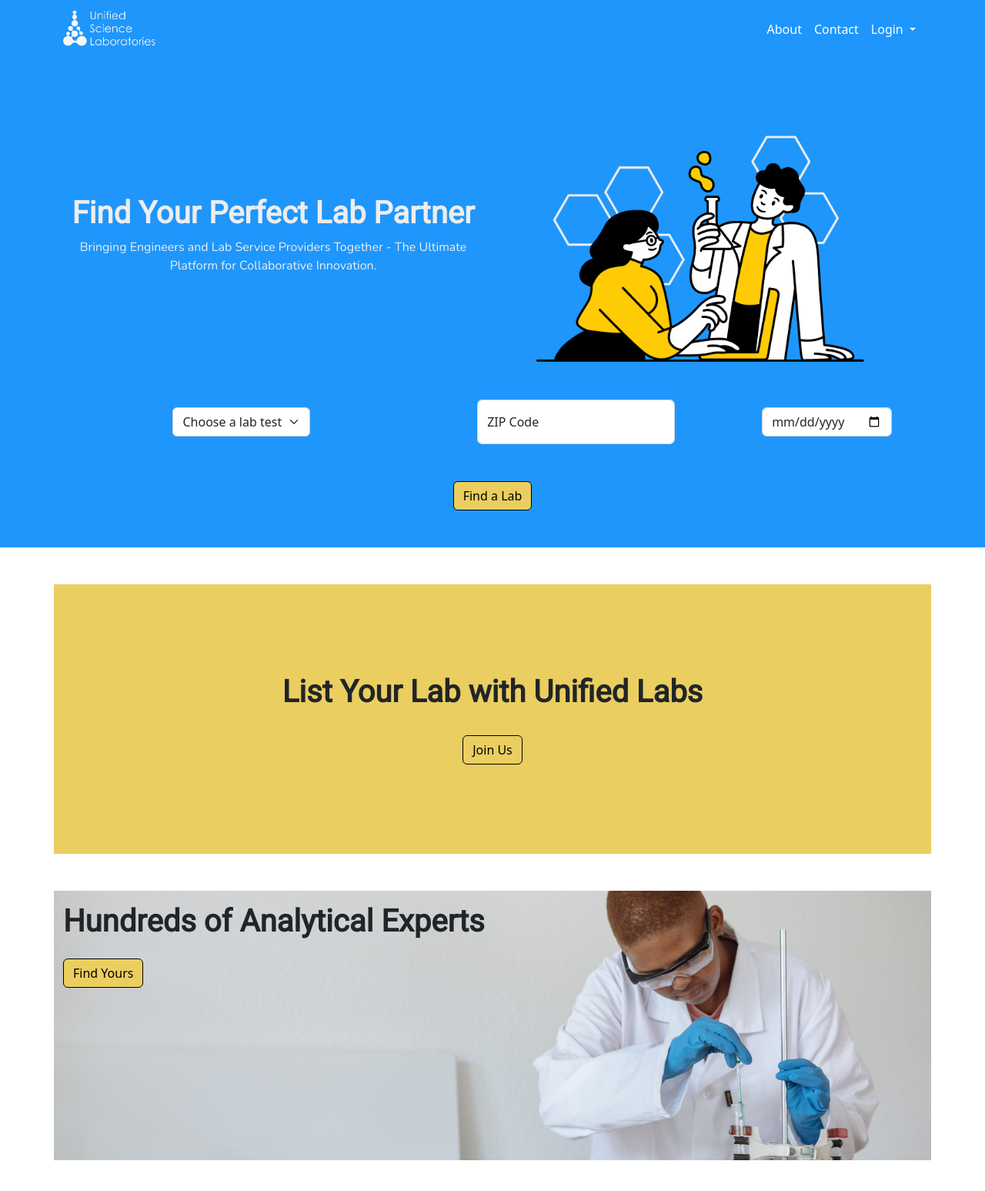
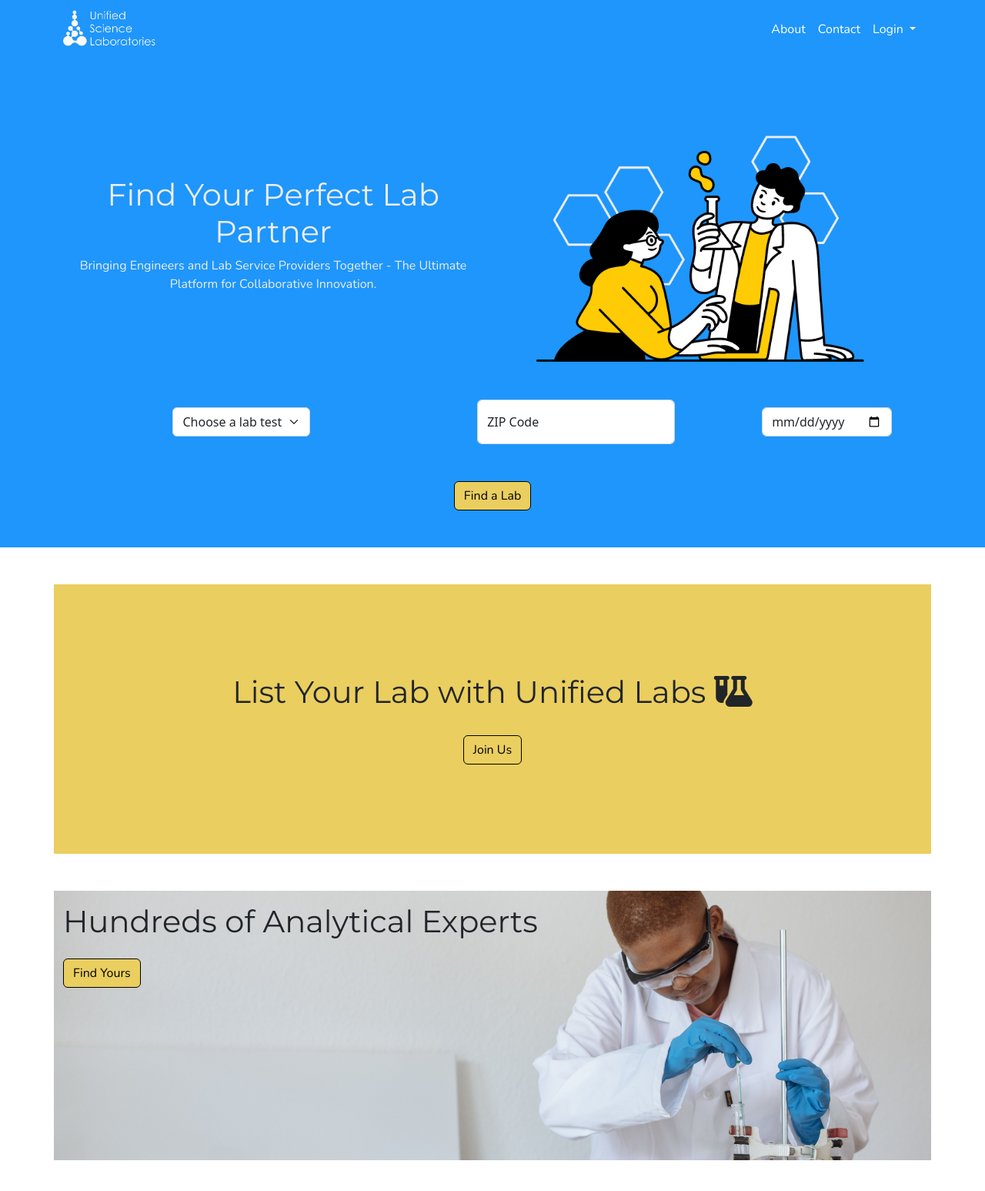
Before and after one commit to bharding216/labs, a Python web app: template project/templates/index.html in a window 1280 px wide. Shown: the top 1547 px of the page at 77% size. Run offline with Jinja, Linux system fonts and the light colour scheme; the template is opened without the code that fills it, so the values that code supplies are empty; some libraries are stand-ins or nearby versions.

Commit message:
updated fonts and added font awesome connection

```diff
--- a/project/static/css/main.css
+++ b/project/static/css/main.css
@@ -24,14 +24,12 @@ footer {
 
 h1 {
   /* sans-serif is the fallback font */
-  font-family: 'Roboto', sans-serif;
-  font-weight: 600;
+  font-family: 'Montserrat', sans-serif;
 }
 
-p {
+p, .nav-link, .btn-primary, .footer {
   /* sans-serif is the fallback font */
   font-family: 'Nunito', sans-serif;
-  font-weight: 300;
 }
 
 .navbar-custom {
--- a/project/templates/base.html
+++ b/project/templates/base.html
@@ -13,12 +13,15 @@
 
     <script src="https://code.jquery.com/jquery-3.6.0.min.js"></script>
 
+    <!-- Font Awesome -->
+    <script src="https://kit.fontawesome.com/d2d4a0cc10.js" crossorigin="anonymous"></script>
+
     <!-- Animate on Scroll -->
     <link href="https://unpkg.com/aos@2.3.1/dist/aos.css" rel="stylesheet">
 
     <!-- Custom CSS + Fonts -->
     <link href="{{ url_for('static', filename='css/main.css') }}" rel="stylesheet">
-    <link href="https://fonts.googleapis.com/css?family=Roboto|Nunito" rel="stylesheet">
+    <link href="https://fonts.googleapis.com/css?family=Montserrat|Nunito" rel="stylesheet">
 
     <!-- Set Favicon -->
     <link rel="shortcut icon" href="{{ url_for('static', filename='favicon.ico') }}">
--- a/project/templates/index.html
+++ b/project/templates/index.html
@@ -132,7 +132,7 @@
         <div class="col-md-12 text-center d-flex flex-column justify-content-center"
             style="background-color:#eace5f">
 
-            <h1 class="pb-4">List Your Lab with Unified Labs</h1>
+            <h1 class="pb-4">List Your Lab with Unified Labs <i class="fa-solid fa-flask-vial"></i></h1>
 
             <a class="btn btn-primary mx-auto"
             href="{{ url_for('contact.contact_function') }}" role="button"
```
Also changed, not shown: 1 other file.
